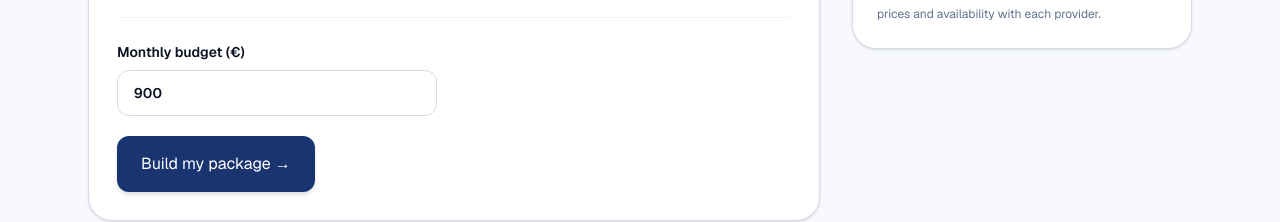
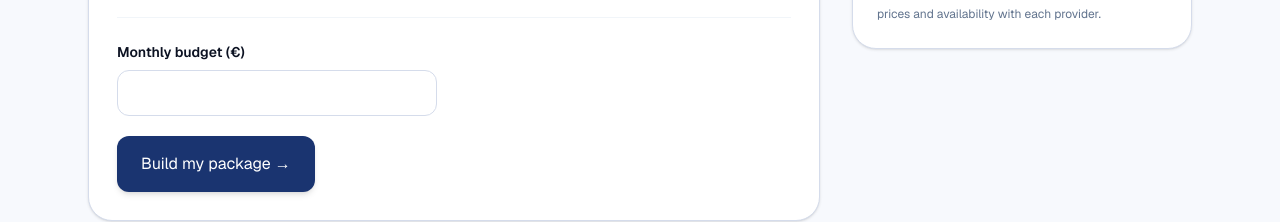
Before and after one commit to pietroconforti-blip/compareX, a Next.js app: page /package-builder in a window 1280 px wide. Shown: the part 850-1072 px from the top of the page. Built offline with nearby package versions, Linux system fonts and the light colour scheme.

Commit message:
Fix package budget input and auto-build incoming package

```diff
--- a/app/package-builder/page.tsx
+++ b/app/package-builder/page.tsx
@@ -1,20 +1,33 @@
 "use client";
 
-import { useMemo, useState } from "react";
+import { useEffect, useMemo, useState } from "react";
 import { offers, categoryLabels, categoryIcons, type Category, formatPrice } from "@/lib/home-data";
 
 const categories = Object.keys(categoryLabels) as Category[];
 
 export default function PackageBuilderPage() {
   const [selected, setSelected] = useState<Category[]>(["housing", "mobile", "transport", "gym"]);
-  const [budget, setBudget] = useState(900);
+  const [budget, setBudget] = useState("");
   const [built, setBuilt] = useState(false);
+
+  useEffect(() => {
+    const params = new URLSearchParams(window.location.search);
+    const incomingBudget = params.get("budget");
+    const incomingCategories = params.get("categories");
+    if (incomingBudget !== null) setBudget(incomingBudget);
+    if (incomingCategories) {
+      const valid = incomingCategories.split(",").filter((item): item is Category => categories.includes(item as Category));
+      if (valid.length) setSelected(valid);
+    }
+    if (incomingBudget !== null || incomingCategories) setBuilt(true);
+  }, []);
 
   const picks = useMemo(() => selected.map((category) =>
     offers.filter((offer) => offer.category === category).sort((a, b) => a.price - b.price)[0]
   ).filter(Boolean), [selected]);
 
   const total = picks.reduce((sum, offer) => sum + offer.price, 0);
+  const budgetValue = budget === "" ? Number.POSITIVE_INFINITY : Number(budget);
 
   function toggle(category: Category) {
     setSelected((current) => current.includes(category)
@@ -63,7 +76,7 @@ export default function PackageBuilderPage() {
             </div>
             <div className="mt-7 border-t border-slate-100 pt-6">
               <label className="block max-w-xs text-sm font-semibold">Monthly budget (€)
-                <input type="number" min="0" value={budget} onChange={(event) => { setBudget(Number(event.target.value) || 0); setBuilt(false); }}
+                <input type="number" min="0" value={budget} onChange={(event) => { setBudget(event.target.value); setBuilt(false); }}
                   className="mt-2 w-full rounded-xl border border-[#d5dceb] px-4 py-3 text-base outline-none focus:border-[#2563eb]" />
               </label>
               <button type="button" disabled={selected.length < 2} onClick={() => setBuilt(true)}
@@ -86,7 +99,7 @@ export default function PackageBuilderPage() {
             <div className="mt-5 border-t border-slate-200 pt-5">
               <p className="text-sm text-slate-500">Estimated monthly total</p>
               <p className="mt-1 text-3xl font-bold text-[#1a3470]">{formatPrice(total)}<span className="text-sm font-medium text-slate-500"> / month</span></p>
-              <p className={`mt-2 text-sm font-semibold ${total <= budget ? "text-emerald-700" : "text-amber-700"}`}>{total <= budget ? "Within your budget" : "Above your budget"}</p>
+              <p className={`mt-2 text-sm font-semibold ${total <= budgetValue ? "text-emerald-700" : "text-amber-700"}`}>{total <= budgetValue ? "Within your budget" : "Above your budget"}</p>
             </div>
             <p className="mt-4 text-xs leading-5 text-slate-500">Indicative estimates based on sample offers. Confirm prices and availability with each provider.</p>
           </aside>
```
